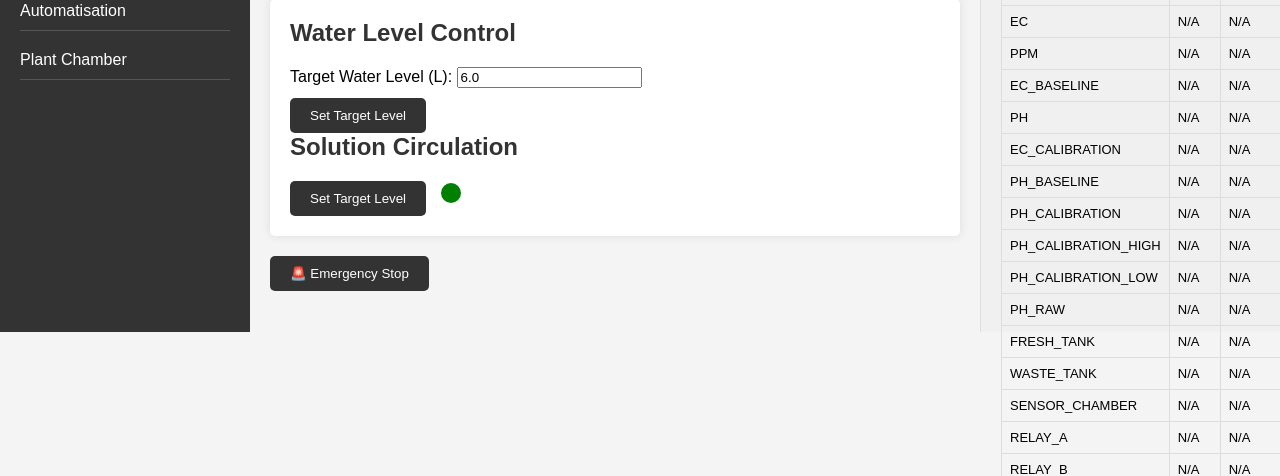
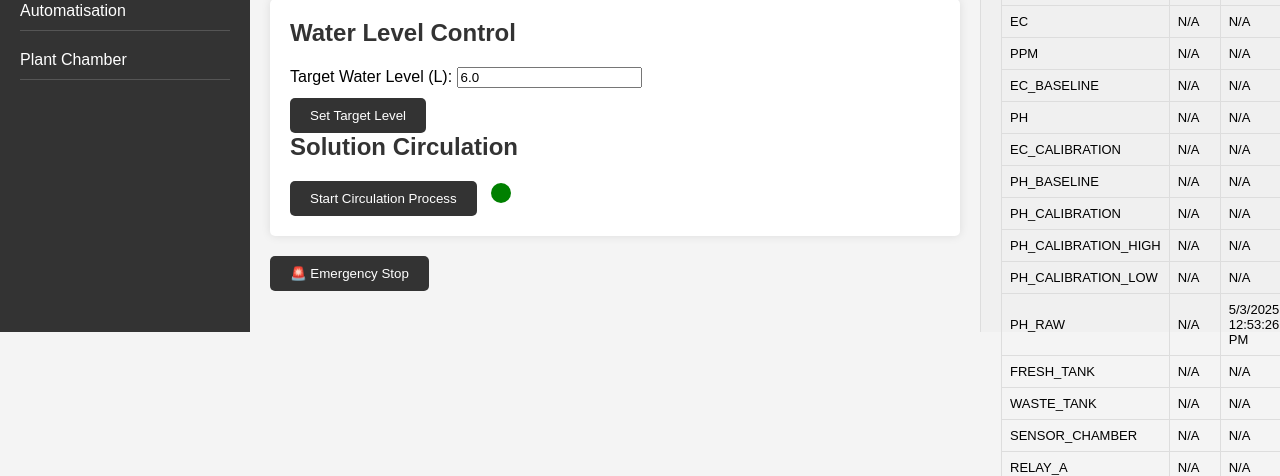
Before and after one commit to human86x/cyberlotus, a Flask app: page /plant_chamber in a window 1280 px wide. Shown: the part 468-944 px from the top of the page. Run offline with Flask 3, Linux system fonts and the light colour scheme.

Commit message:
Plant Chamber: Solution Circulation System

```diff
--- a/templates/plant_chamber.html
+++ b/templates/plant_chamber.html
@@ -120,7 +120,7 @@
 
         <h2>Solution Circulation</h2>
 
-            <button onclick="circulate_the_solution()">Set Target Level</button>
+            <button onclick="circulate_the_solution()">Start Circulation Process</button>
 
 <div class="circulation-indicator {% if circulation_status %}on{% endif %}"></div>
 
```
